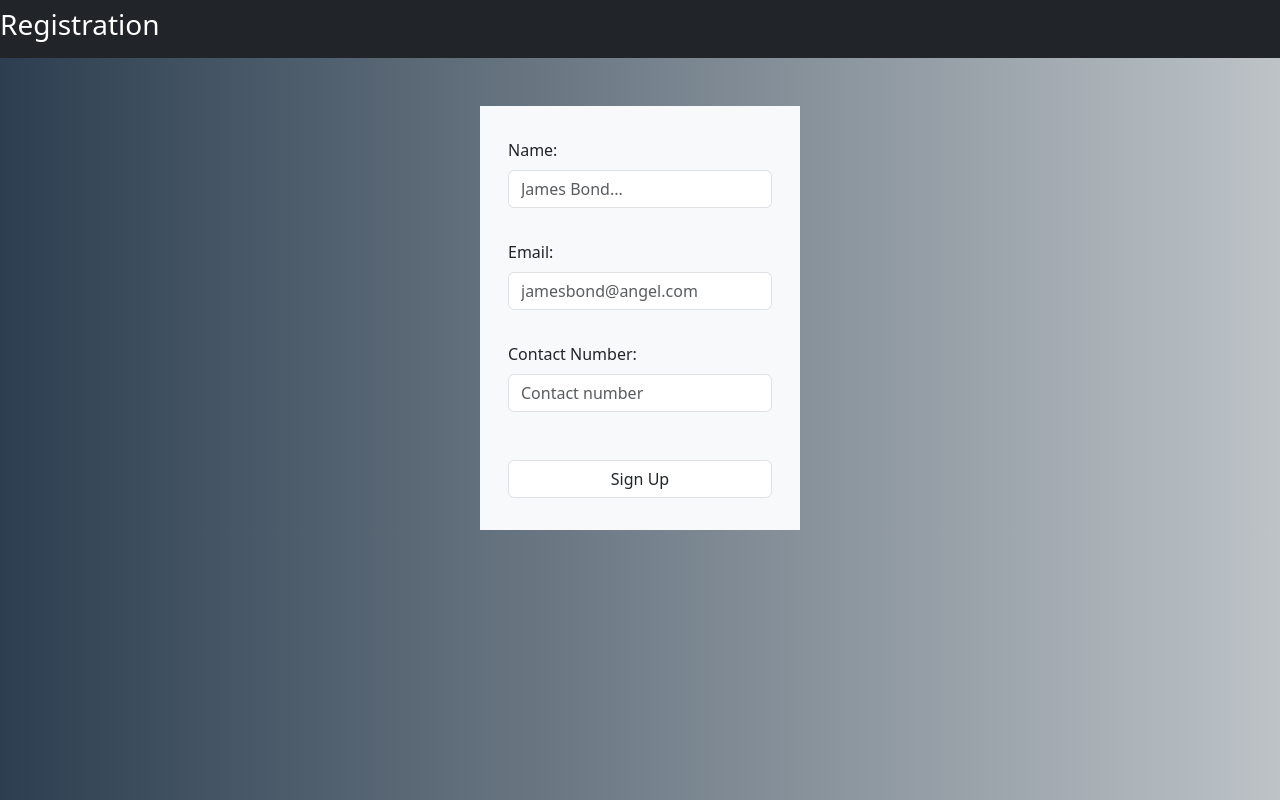
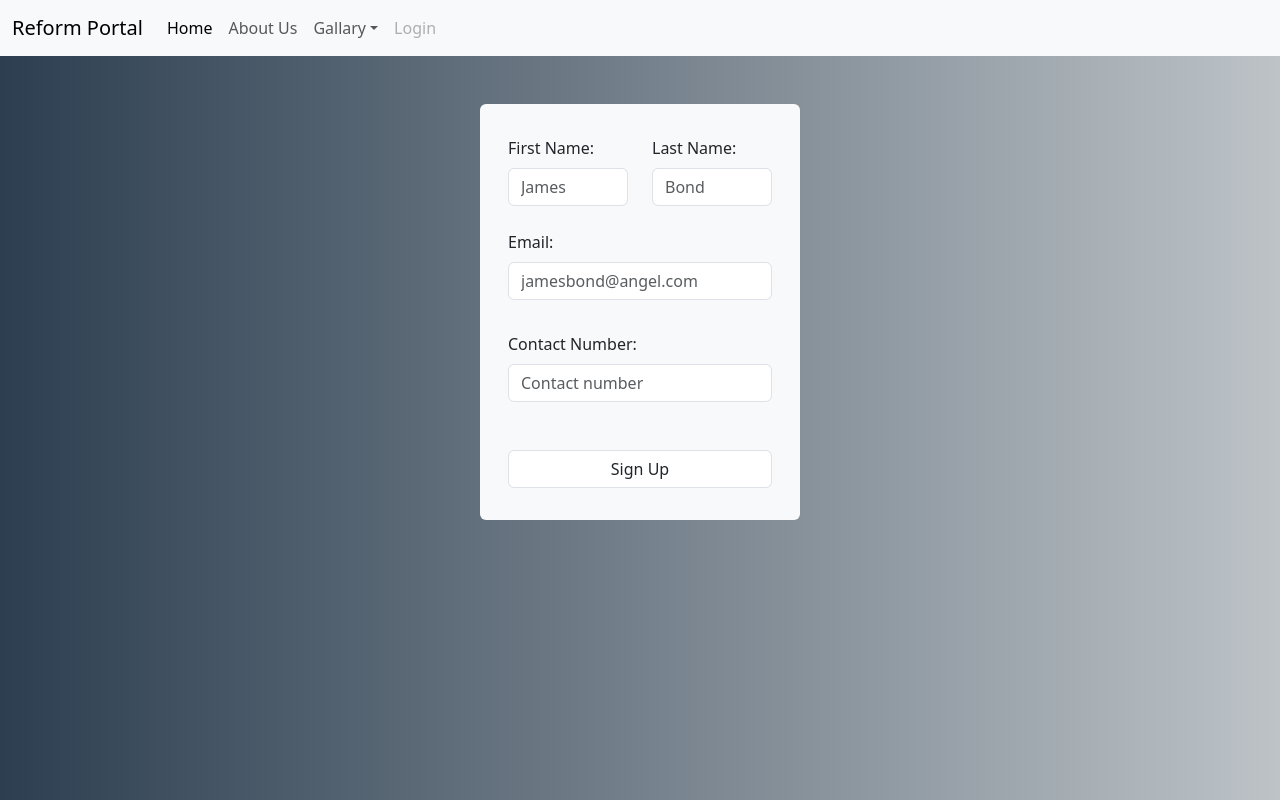
Before and after one commit to mohammdowais/RPFB-2, a React (Create React App) app in the folder registerform/: page / in a window 1280 px wide. Built offline with nearby package versions, Linux system fonts and the light colour scheme.

Commit message:
changed header and login

```diff
--- a/registerform/src/components/header.js
+++ b/registerform/src/components/header.js
@@ -1,11 +1,42 @@
 import React from 'react';
 function Header() {
     return(
-        <nav class="bg-dark navbar-dark navbar">
-            <div className="row col-12 d-flex justify-content-center text-white">
-                <h3>Registration</h3>
-            </div>
-        </nav>
+        <nav className="navbar navbar-expand-lg navbar-light bg-light">
+        <div className="container-fluid">
+          <a className="navbar-brand" href="/">Reform Portal</a>
+          <button className="navbar-toggler" type="button" data-bs-toggle="collapse" data-bs-target="#navbarSupportedContent" aria-controls="navbarSupportedContent" aria-expanded="false" aria-label="Toggle navigation">
+            <span className="navbar-toggler-icon"></span>
+          </button>
+          <div className="collapse navbar-collapse" id="navbarSupportedContent">
+            <ul className="navbar-nav me-auto mb-2 mb-lg-0 ml-auto">
+              <li className="nav-item">
+                <a className="nav-link active" aria-current="page" href="/">Home</a>
+              </li>
+              <li className="nav-item">
+                <a className="nav-link" href="/">About Us</a>
+              </li>
+              <li className="nav-item dropdown">
+                <a className="nav-link dropdown-toggle" href="/" id="navbarDropdown" role="button" data-bs-toggle="dropdown" aria-expanded="false">
+                  Gallary
+                </a>
+                <ul className="dropdown-menu" aria-labelledby="navbarDropdown">
+                  <li><a className="dropdown-item" href="/">Our Contribution </a></li>
+                  <li><a className="dropdown-item" href="/">Help</a></li>
+                  <li><hr className="dropdown-divider"/></li>
+                  <li><a className="dropdown-item" href="/">Gallaries </a></li>
+                </ul>
+              </li>
+              <li className="nav-item">
+                <a className="nav-link disabled" href="/" tabindex="-1" aria-disabled="true">Login</a>
+              </li>
+            </ul>
+            {/* <form className="d-flex">
+              <input className="form-control me-2" type="search" placeholder="Search" aria-label="Search"/>
+              <button className="btn btn-outline-success" type="submit">Search</button>
+            </form> */}
+          </div>
+        </div>
+      </nav>
     )
 }
 export default Header;
--- a/registerform/src/components/login.jsx
+++ b/registerform/src/components/login.jsx
@@ -3,11 +3,15 @@
 class Login extends Component {
   render() {
     return (
-      <form className="row w-25 gy-3 bg-light p-3 mx-auto mt-5 rounded=">
+      <form className="row w-25 gy-3 bg-light p-3 mx-auto mt-5 rounded">
 
-            <div className="col-12">
-                <label for="firstname" className="form-label ">Name:</label>
-                <input type="text" className="form-control mb-3" id="firstname" placeholder='James Bond...' pattern="[a-zA-Z ]{3,50}"/>
+            <div className="col-6">
+                <label for="firstname" className="form-label ">First Name:</label>
+                <input type="text" className="form-control mb-2" id="firstname" placeholder='James' pattern="[a-zA-Z ]{3,50}" required/>
+            </div>
+            <div className="col-6">
+                <label for="lastname" className="form-label "> Last Name:</label>
+                <input type="text" className="form-control mb-2" id="lastname" placeholder='Bond' pattern="[a-zA-Z ]{3,50}" required/>
             </div>
 
 
```
